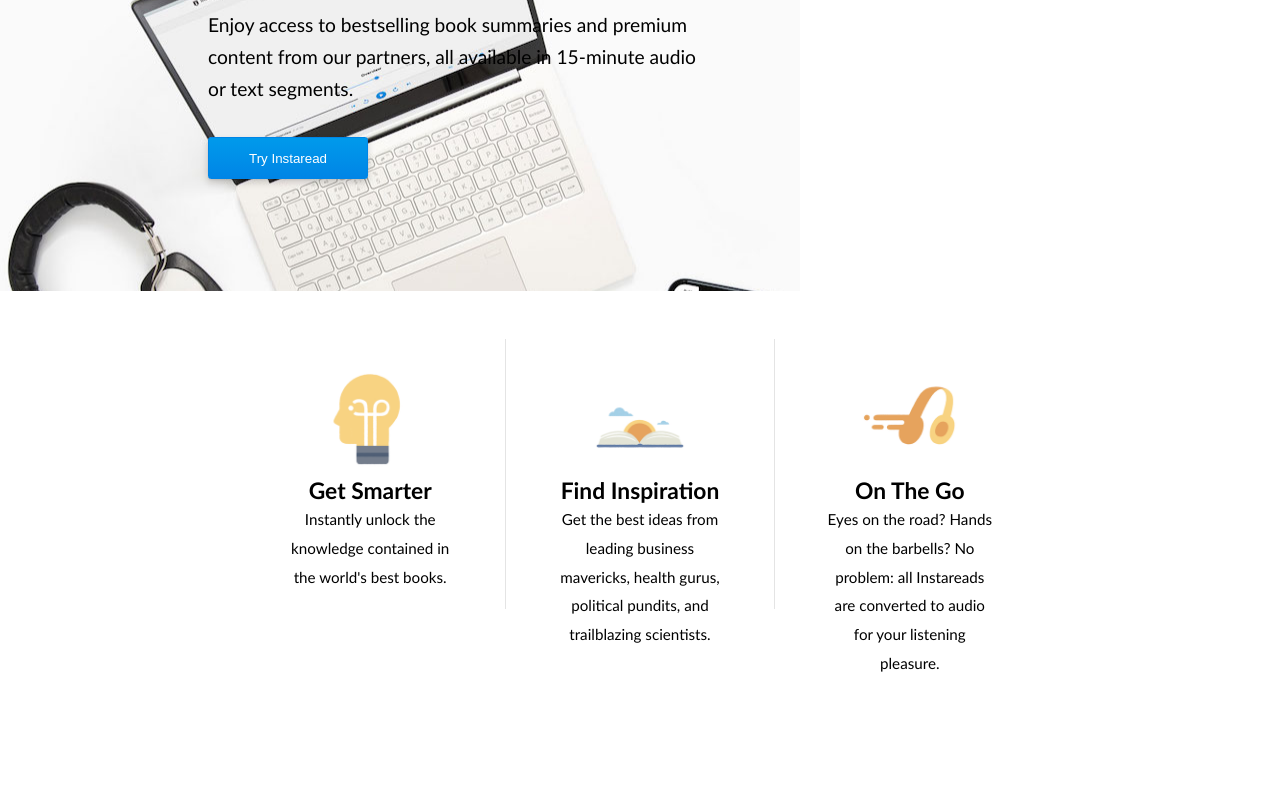
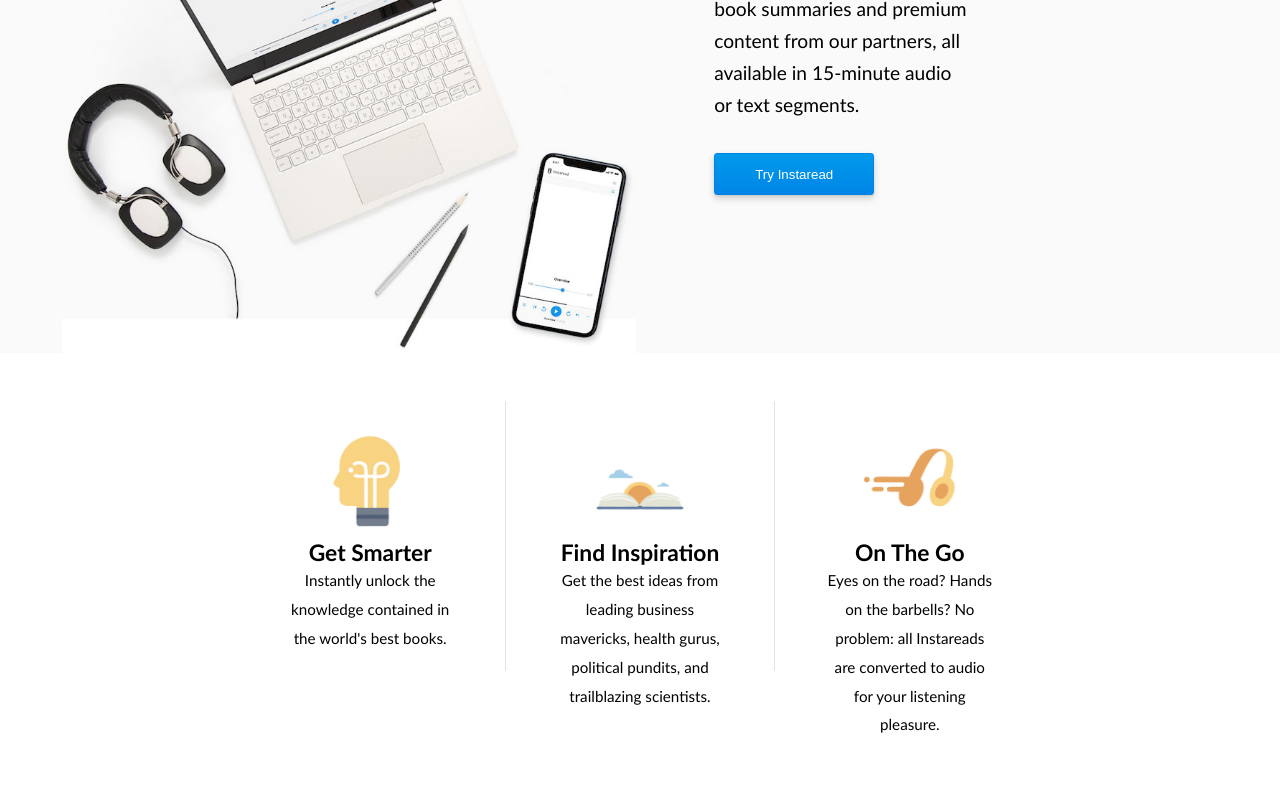
Before and after one commit to ankitjain-1/instaread-clone, a plain HTML site: page index.html in a window 1280 px wide. Shown: the part 241-1031 px from the top of the page. Drawn offline with Linux system fonts and the light colour scheme.

Commit message:
welcome section fixed

```diff
--- a/index.html
+++ b/index.html
@@ -18,7 +18,7 @@
     <a class="header-item" href="#" active>Try Instaread</a>
     <a class="header-item" href="https://instaread.co/login">Login</a>
   </header>
-  <div class="welcome-section section">
+  <div class="welcome-section">
     <div class="wel-left"></div>
     <div class="wel-right">
       <!--TODO <div class="plant"></div> -->
--- a/styles/main.css
+++ b/styles/main.css
@@ -50,13 +50,27 @@ a {
 .welcome-section {
   display: flex;
   justify-content: center;
+  background: #fafafa;
+}
+
+.wel-left {
   background: url("./../assets/cover_lap_mob.jpg");
+  background-position: center;
+  background-size: contain;
   background-repeat: no-repeat;
+  width: 60%;
+  height: 65vh;
+  background-size: contain;
+}
+
+.wel-right {
+  width: 50%;
+  /* background-color: #fafafa; */
 }
 
 .wel-right-content {
   margin: 3rem 0;
-  width: 60%;
+  width: 50%;
   line-height: 2rem;
   font-size: 120%;
 }
@@ -232,3 +246,7 @@ hr {
   display: grid;
   grid-template-columns: 3fr 2fr 2fr 2fr;
 }
+
+.footer-list a {
+  display: block;
+}
```
